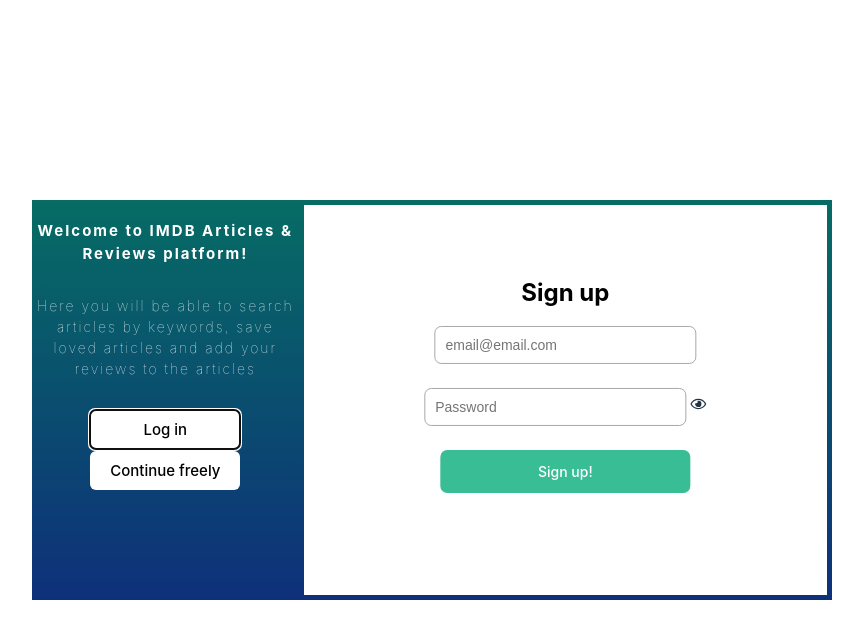
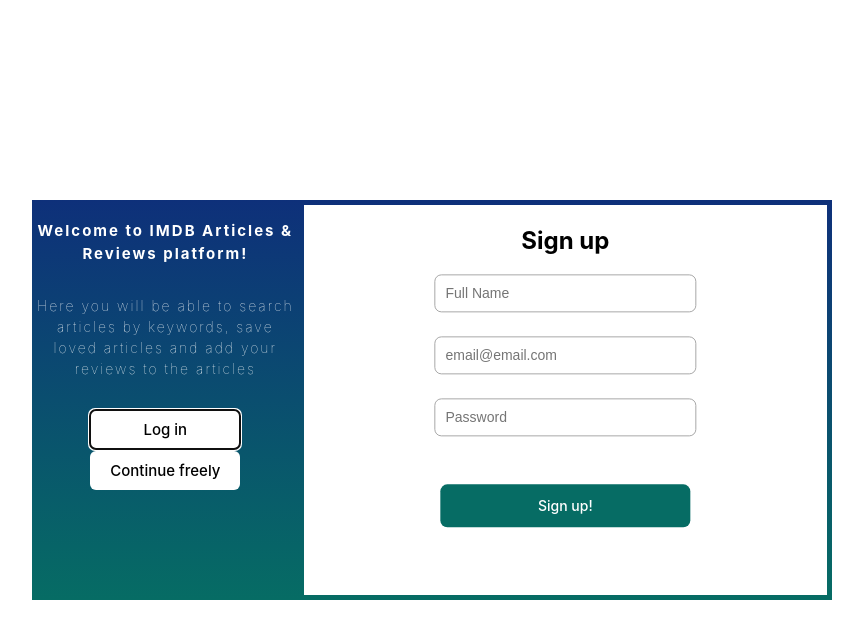
Before and after one commit to AlmogSkalka/imdb-reviews, a React (Vite) app in the folder imdb-articles-reviews/: page / in a window 1280 px wide. Both pictures are taken after a click on the button "Sign up". Shown: the top 638 px of the page, without its empty margins (208-1071 px from the left). Built offline with nearby package versions, Linux system fonts and the light colour scheme.

Commit message:
worked on states and design
seperated between signup-password and signin-passsword iconShowing state
touched some CSS and reversed it - loginPage gets to_bottm gardient, signupPage gets to_top gardient

```diff
--- a/imdb-articles-reviews/src/Pages/welcome/Comps/SigninForm.jsx
+++ b/imdb-articles-reviews/src/Pages/welcome/Comps/LoginForm.jsx
@@ -1,12 +1,14 @@
 import React from "react";
 import * as FaIcons from "react-icons/fa";
 
-function SigninForm({
+function LoginForm({
   formData,
   showPassword,
   togglePassword,
   handleInputChange,
   handleSubmit,
+  showPasswordIcon,
+  togglePasswordIcon,
 }) {
   return (
     <div className="log-in-form">
@@ -29,18 +31,22 @@
         value={formData.password}
         onChange={handleInputChange}
       />{" "}
-      {showPassword ? (
-        <FaIcons.FaRegEyeSlash onClick={togglePassword} />
-      ) : (
-        <FaIcons.FaRegEye onClick={togglePassword} />
-      )}
+      <div className="password-icon">
+        {showPasswordIcon ? (
+          showPassword ? (
+            <FaIcons.FaRegEyeSlash onClick={togglePassword} />
+          ) : (
+            <FaIcons.FaRegEye onClick={togglePassword} />
+          )
+        ) : null}
+      </div>
       <br />
       <br />
       <button className="log-in-btn" onClick={handleSubmit}>
-        Sign up!
+        Log in!
       </button>
     </div>
   );
 }
 
-export default SigninForm;
+export default LoginForm;
--- a/imdb-articles-reviews/src/Pages/welcome/Comps/SignupForm.jsx
+++ b/imdb-articles-reviews/src/Pages/welcome/Comps/SignupForm.jsx
@@ -7,10 +7,22 @@
   togglePassword,
   handleInputChange,
   handleSubmit,
+  showPasswordIcon,
+  togglePasswordIcon,
 }) {
   return (
     <div className="sign-up-form">
-      <h1>Sign up</h1>
+      <h1>Sign up</h1>{" "}
+      <input
+        type="text"
+        className="text-input"
+        placeholder="Full Name"
+        name="fullName"
+        value={formData.fullName}
+        onChange={handleInputChange}
+      />
+      <br />
+      <br />
       <input
         type="text"
         className="text-input"
@@ -29,11 +41,15 @@
         value={formData.password}
         onChange={handleInputChange}
       />{" "}
-      {showPassword ? (
-        <FaIcons.FaRegEyeSlash onClick={togglePassword} />
-      ) : (
-        <FaIcons.FaRegEye onClick={togglePassword} />
-      )}
+      <div className="password-icon">
+        {showPasswordIcon ? (
+          showPassword ? (
+            <FaIcons.FaRegEyeSlash onClick={togglePassword} />
+          ) : (
+            <FaIcons.FaRegEye onClick={togglePassword} />
+          )
+        ) : null}
+      </div>
       <br />
       <br />
       <button className="sign-up-btn" onClick={handleSubmit}>
--- a/imdb-articles-reviews/src/Pages/welcome/WelcomePage.jsx
+++ b/imdb-articles-reviews/src/Pages/welcome/WelcomePage.jsx
@@ -1,10 +1,10 @@
 import { useState } from "react";
 import "./welcome.css";
 import SignupForm from "./Comps/SignupForm";
-import SigninForm from "./Comps/SigninForm";
+import LoginForm from "./Comps/LoginForm";
 
 export default function WelcomePage() {
-  const [ShowPassword, setShowPassword] = useState(false);
+  // Form Data
   const [loginForm, setLoginForm] = useState({
     username: "",
     password: "",
@@ -12,13 +12,24 @@
   const [signupForm, setSignupForm] = useState({
     username: "",
     password: "",
+    fullName: "",
   });
+
+  // UI States
+  const [showPassword, setShowPassword] = useState(false);
   const [showLogin, setShowLogin] = useState(true);
-  const [ShowRegistrationPassword, setShowRegistrationPassword] =
-    useState(false);
+  const [showSignupPassword, setShowSignupPassword] = useState(false);
+  const [loginPasswordStrExist, setLoginPasswordStrExist] = useState(false);
+  const [signupPasswordStrExist, setSignupPasswordStrExist] = useState(false);
 
+  // Handlers
   const handleLoginInputChange = (event) => {
     const { name, value } = event.target;
+    name === "password"
+      ? value.length > 0
+        ? setLoginPasswordStrExist(true)
+        : setLoginPasswordStrExist(false)
+      : null;
     setLoginForm({
       ...loginForm,
       [name]: value,
@@ -32,6 +43,12 @@
 
   const handleSignupInputChange = (event) => {
     const { name, value } = event.target;
+    name === "password"
+      ? value.length > 0
+        ? setSignupPasswordStrExist(true)
+        : setSignupPasswordStrExist(false)
+      : null;
+
     setSignupForm({
       ...signupForm,
       [name]: value,
@@ -43,21 +60,27 @@
     console.log("Signup Form submitted with data:", signupForm);
   };
 
-  //show signin password
-  const togglePassword = () => {
+  // Togglres
+  const toggleLoginPassword = () => {
     setShowPassword((prevState) => !prevState);
   };
 
-  //show signup password
   const toggleRegistrationPassword = () => {
-    setShowRegistrationPassword((prevState) => !prevState);
+    setShowSignupPassword((prevState) => !prevState);
   };
 
-  const toggleLogSignPage = () => {
+  const togglePage = () => {
+    loginForm.password.length > 0
+      ? setLoginPasswordStrExist(true)
+      : setLoginPasswordStrExist(false);
+    signupForm.password.length > 0
+      ? setSignupPasswordStrExist(true)
+      : setSignupPasswordStrExist(false);
     setShowLogin((prevState) => !prevState);
   };
+
   return (
-    <div className="container">
+    <div className={showLogin ? "container" : "signup-container"}>
       <div className="side-div">
         <h2>Welcome to IMDB Articles & Reviews platform! </h2>
         <p>
@@ -65,11 +88,11 @@
           articles and add your reviews to the articles
         </p>
         {showLogin ? (
-          <button className="sign-up" onClick={toggleLogSignPage}>
+          <button className="sign-up" onClick={togglePage}>
             Sign up
           </button>
         ) : (
-          <button className="log-in" onClick={toggleLogSignPage}>
+          <button className="log-in" onClick={togglePage}>
             Log in
           </button>
         )}
@@ -82,20 +105,28 @@
 
       <div className="forms">
         {showLogin ? (
-          <SigninForm
-            formData={SigninForm}
-            showPassword={ShowPassword}
-            togglePassword={togglePassword}
+          <LoginForm
+            formData={loginForm}
+            showPassword={showPassword}
+            togglePassword={toggleLoginPassword}
             handleInputChange={handleLoginInputChange}
             handleSubmit={handleLoginSubmit}
+            showPasswordIcon={loginPasswordStrExist}
+            togglePasswordIcon={(prevState) =>
+              setLoginPasswordStrExist(!prevState)
+            }
           />
         ) : (
           <SignupForm
             formData={signupForm}
-            showPassword={ShowRegistrationPassword}
+            showPassword={showSignupPassword}
             togglePassword={toggleRegistrationPassword}
             handleInputChange={handleSignupInputChange}
             handleSubmit={handleSignupSubmit}
+            showPasswordIcon={signupPasswordStrExist}
+            togglePasswordIcon={(prevState) =>
+              setSignupPasswordStrExist(!prevState)
+            }
           />
         )}
       </div>
--- a/imdb-articles-reviews/src/Pages/welcome/welcome.css
+++ b/imdb-articles-reviews/src/Pages/welcome/welcome.css
@@ -8,11 +8,22 @@
     display: grid;
     grid-template-columns: 1fr 2fr;
     background-color: red;
-    background: linear-gradient(to bottom, rgb(6, 108, 100), rgb(14, 48, 122));
+    background: linear-gradient(to bottom, #066c64, #0e307a);
     width: 800px;
     height: 400px;
     margin: 10% auto;
 
+
+}
+
+.signup-container {
+    display: grid;
+    grid-template-columns: 1fr 2fr;
+    background-color: red;
+    background: linear-gradient(to top, rgb(6, 108, 100), rgb(14, 48, 122));
+    width: 800px;
+    height: 400px;
+    margin: 10% auto;
 
 }
 
@@ -53,6 +64,14 @@
     margin-top: 10%;
 }
 
+.sign-up-form {
+    position: relative;
+    top: 50%;
+    left: 50%;
+    transform: translate(-50%, -60%);
+    text-align: center;
+}
+
 .log-in-form h1,
 .sign-up-form h1 {
     color: black;
@@ -79,18 +98,12 @@
     border: none;
     width: 250px;
     outline: none;
-    background-color: rgb(56, 102, 189);
+    background-color: #0e307a;
 }
 
 
 
-.sign-up-form {
-    position: relative;
-    top: 50%;
-    left: 50%;
-    transform: translate(-50%, -60%);
-    text-align: center;
-}
+
 
 .sign-up-btn {
     box-sizing: border-box;
@@ -101,5 +114,10 @@
     border: none;
     width: 250px;
     outline: none;
-    background-color: rgb(56, 189, 149);
+    background-color: #066c64;
 }
+
+.log-in-form .text-input,
+.sign-up-form .text-input {
+    position: relative;
+}
```
